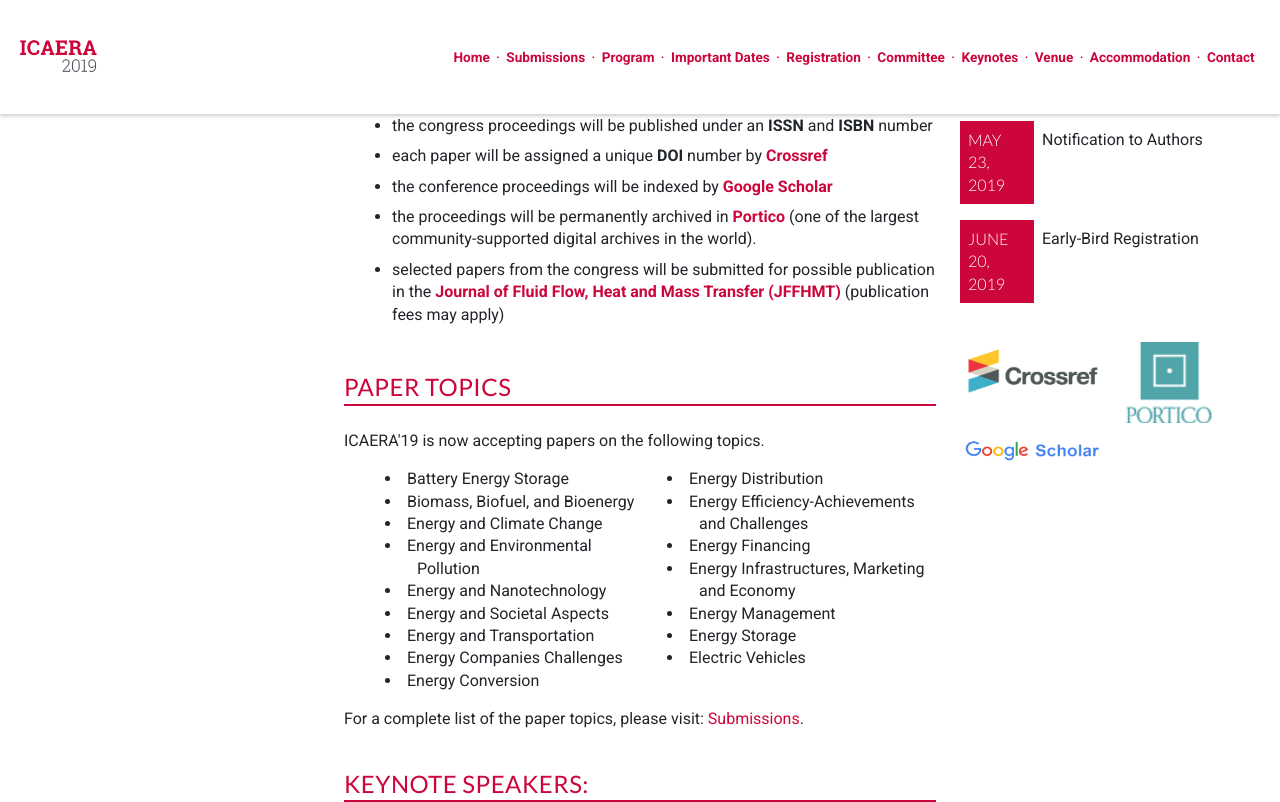
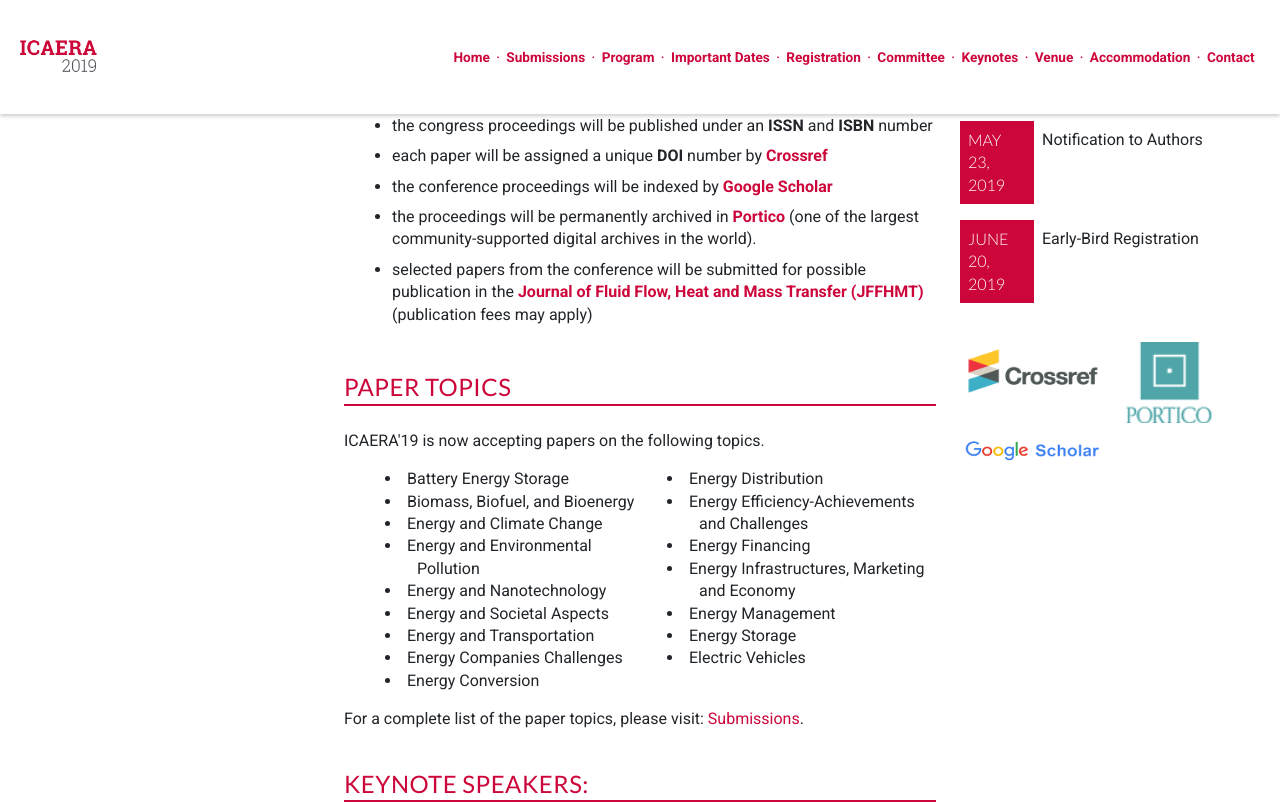
Before and after one commit to intaset/icaera, a Jekyll site: the page built from index.html, in a window 1280 px wide and 900 px high, scrolled down 816 px, cut to the strip 0-802 px from the top of the window. Built offline with Jekyll 4.4.1, drawn with Linux system fonts in a browser that asks for light colours; nearby versions of some CDN libraries; Markdown is read by kramdown in place of the engine named in the settings; comment, search, counter and statistics services are not loaded.

Commit message:
fixed mistakes in index page

```diff
--- a/index.html
+++ b/index.html
@@ -21,7 +21,7 @@ keyword: solar thermal energy, solar cell theory and applications, biomass, biof
               <li>each paper will be assigned a unique <strong>DOI</strong> number by <strong><a href="https://www.crossref.org/" target="_blank" class="body-link">Crossref</a></strong></li>
               <li>the conference proceedings will be indexed by <strong><a href="https://scholar.google.com/" target="_blank" class="body-link">Google Scholar</a></strong></li>
               <li>the proceedings will be permanently archived in <strong><a href="http://www.portico.org/digital-preservation/" target="_blank" class="body-link">Portico</a></strong> (one of the largest community-supported digital archives in the world). </li>
-              <li>selected papers from the congress will be submitted for possible publication in the <strong><a href="http://jffhmt.avestia.com/" target="_blank" class="body-link">Journal of Fluid Flow, Heat and Mass Transfer (JFFHMT)</a></strong>  (publication fees may apply)</li>
+              <li>selected papers from the conference will be submitted for possible publication in the <strong><a href="http://jffhmt.avestia.com/" target="_blank" class="body-link">Journal of Fluid Flow, Heat and Mass Transfer (JFFHMT)</a></strong>  (publication fees may apply)</li>
 
             </ul>
 
```
Also changed, not shown: 1 other file.
